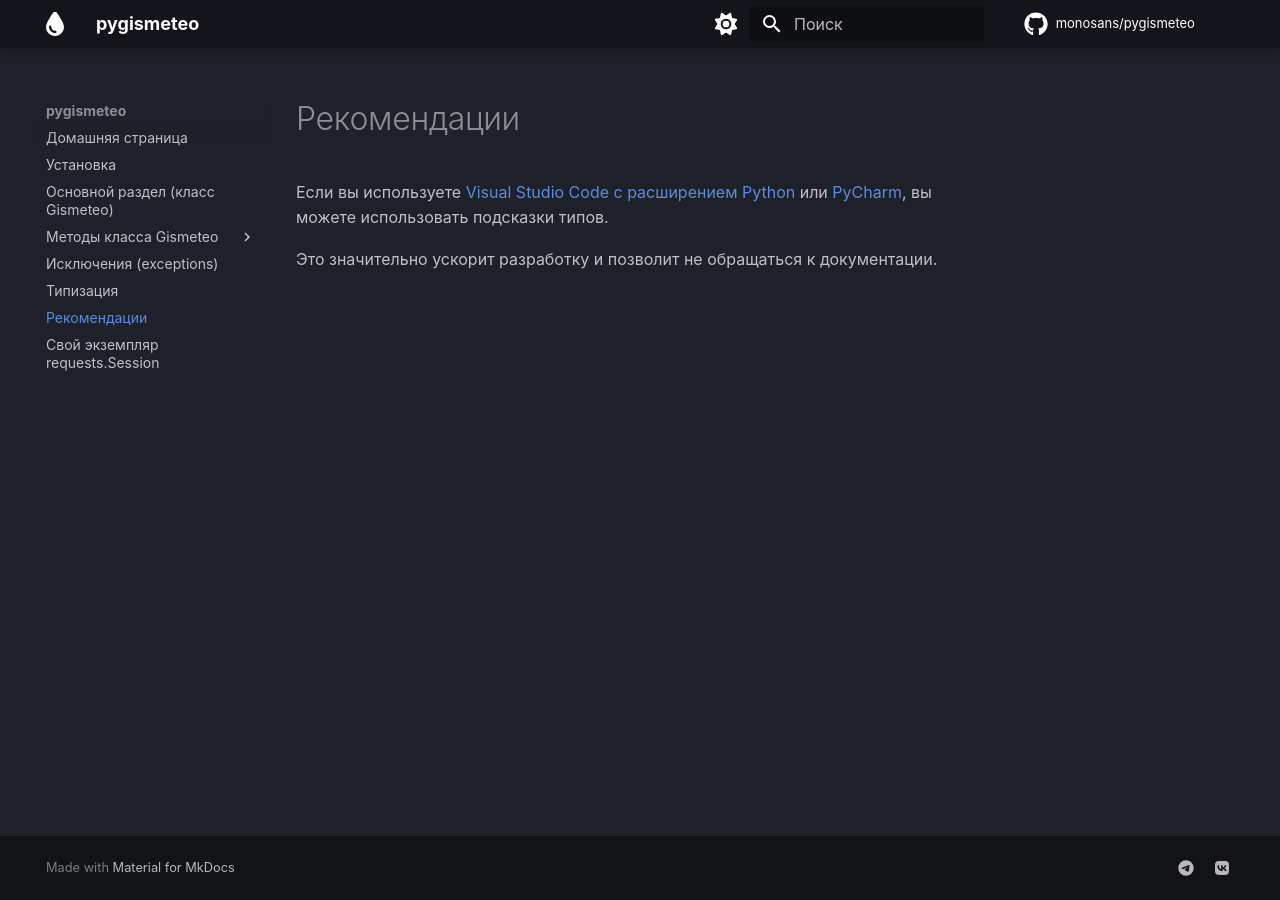
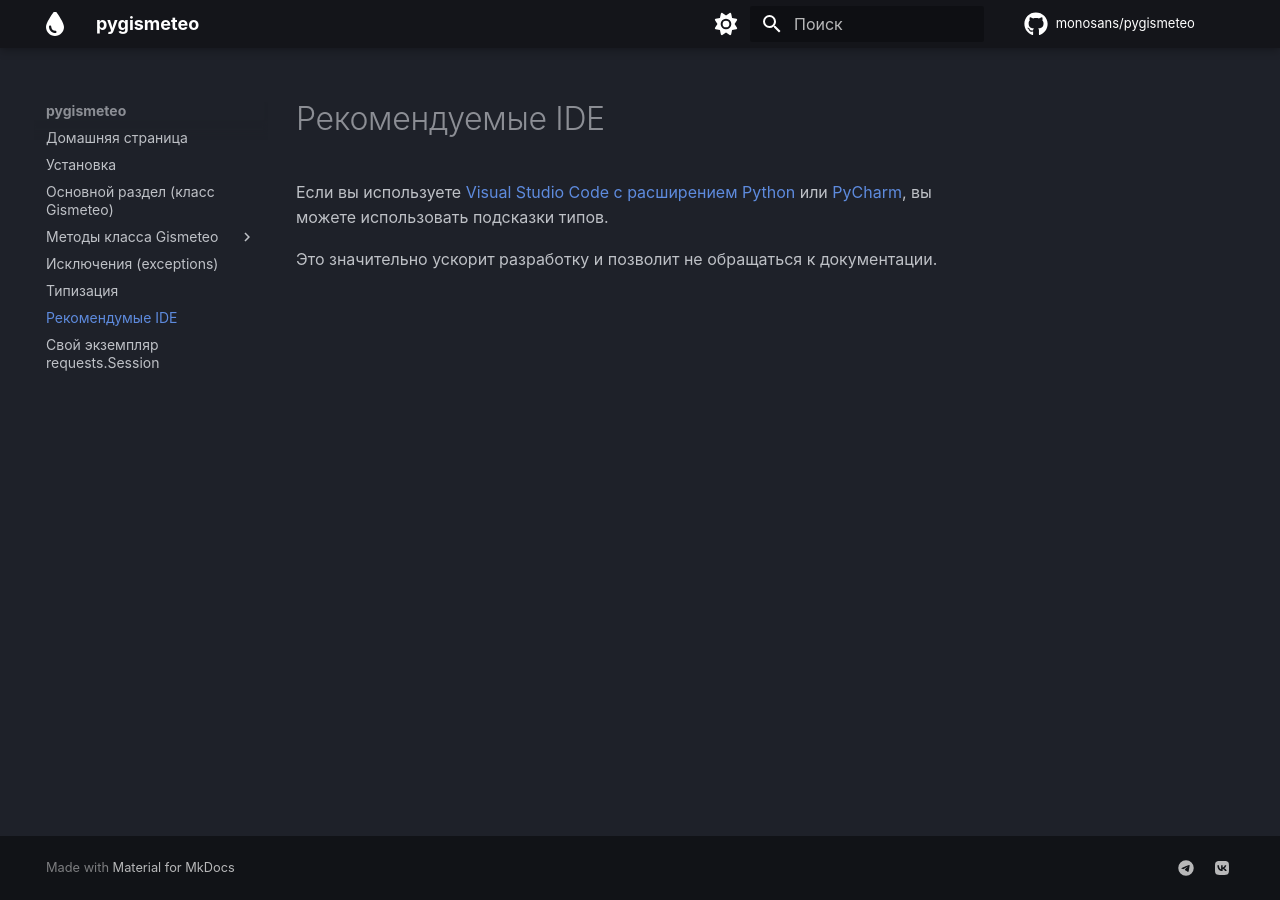
Before and after one commit to monosans/pygismeteo, an MkDocs documentation site: the page built from docs/ide.md, in a window 1280 px wide. Built offline with MkDocs 1.6.1 and Material for MkDocs 9.7.7, drawn with Linux system fonts in a browser that asks for light colours; comment, search, counter and statistics services are not loaded.

Commit message:
Rename recommendations.md -> ide.md

```diff
--- a/docs/recommendations.md
+++ b/docs/ide.md
@@ -1,4 +1,4 @@
-# Рекомендации
+# Рекомендуемые IDE
 
 Если вы используете [Visual Studio Code с расширением Python](https://code.visualstudio.com) или [PyCharm](https://www.jetbrains.com/pycharm), вы можете использовать подсказки типов.
 
--- a/mkdocs.yml
+++ b/mkdocs.yml
@@ -52,7 +52,7 @@ nav:
       - month() - месяц: dates/month.md
   - Исключения (exceptions): exceptions.md
   - Типизация: typing.md
-  - Рекомендации: recommendations.md
+  - Рекомендумые IDE: ide.md
   - Свой экземпляр requests.Session: session.md
 markdown_extensions:
   - pymdownx.superfences
```
